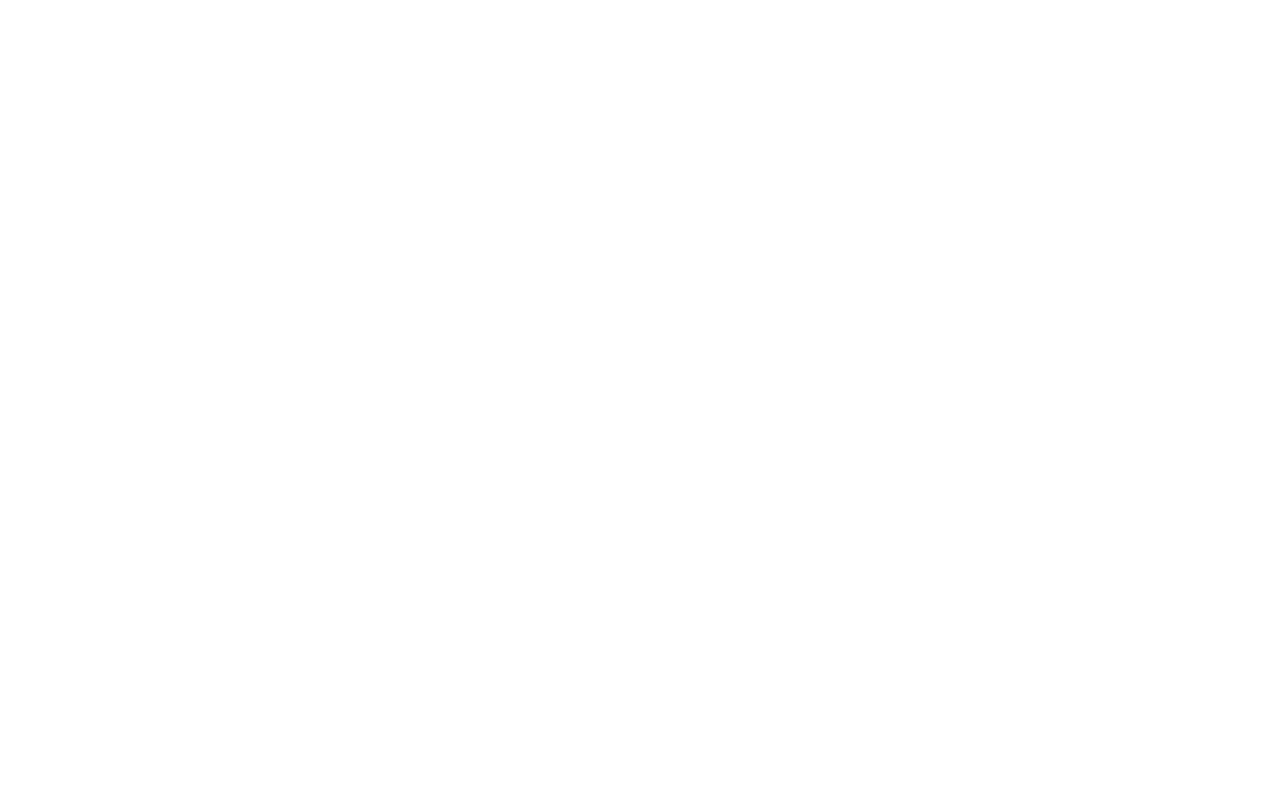
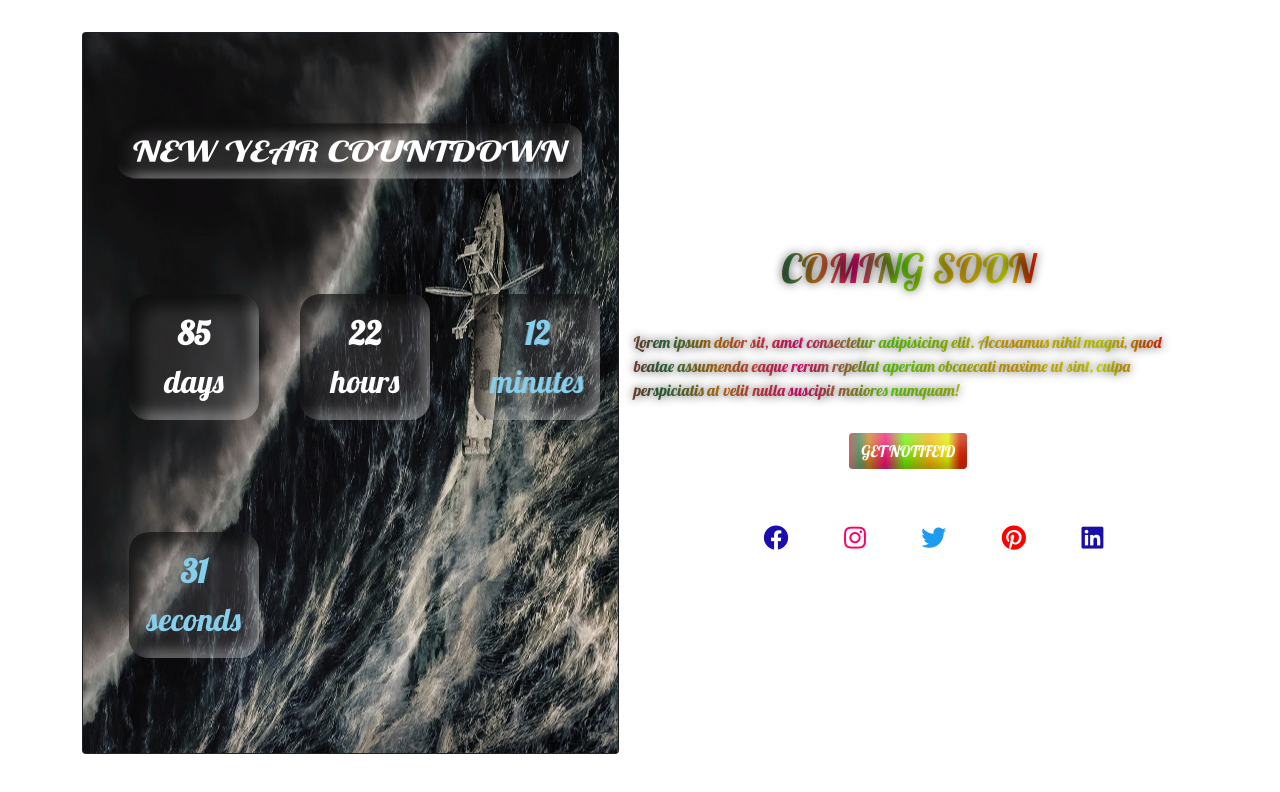
Before and after one commit to FbW-E04-2/browser-comingsoon-ademten7, a website built with Parcel: page src/index.html in a window 1280 px wide. Built offline with nearby package versions, Linux system fonts and the light colour scheme.

Commit message:
added solutions

```diff
--- a/src/index.html
+++ b/src/index.html
@@ -1,13 +1,47 @@
 <!DOCTYPE html>
 <html lang="en">
-  <head>
+
+<head>
     <meta charset="UTF-8" />
     <meta name="viewport" content="width=device-width, initial-scale=1.0" />
+    <link href="https://cdn.jsdelivr.net/npm/bootstrap@5.1.1/dist/css/bootstrap.min.css" rel="stylesheet" integrity="sha384-F3w7mX95PdgyTmZZMECAngseQB83DfGTowi0iMjiWaeVhAn4FJkqJByhZMI3AhiU" crossorigin="anonymous" />
+    <link rel="stylesheet" href="https://use.fontawesome.com/releases/v5.15.3/css/all.css" integrity="sha384-SZXxX4whJ79/gErwcOYf+zWLeJdY/qpuqC4cAa9rOGUstPomtqpuNWT9wdPEn2fk" crossorigin="anonymous" />
     <meta http-equiv="X-UA-Compatible" content="ie=edge" />
     <title></title>
-  </head>
+</head>
 
-  <body>
-    <main class="container"></main>
-  </body>
+<body>
+    <main class="container">
+        <div class="card bg-dark text-white">
+            <img src="./images/the-perfect-storm-53f1e412585c1.jpg" class="card-img" alt="..." />
+            <div class="card-img-overlay">
+                <h1 class="new-year">NEW YEAR COUNTDOWN</h1>
+                <div class="count">
+                    <p id="paragraph1" class="para para1"></p>
+                    <p id="paragraph2" class="para para2"></p>
+                    <p id="paragraph3" class="para para3"></p>
+                    <p id="paragraph4" class="para para4"></p>
+                </div>
+            </div>
+        </div>
+        <div class="coming-soon">
+            <h1 class="head-coming">COMING SOON</h1>
+            <p class="lorem">
+                Lorem ipsum dolor sit, amet consectetur adipisicing elit. Accusamus nihil magni, quod beatae assumenda eaque rerum repellat aperiam obcaecati maxime ut sint, culpa perspiciatis at velit nulla suscipit maiores numquam!
+            </p>
+            <!-- put here modals acilir pencere -->
+            <button type="button" class="btn btn-primary">GET NOTIFEID</button>
+            <!-- put here modals acilir pencere -->
+            <div class="icons">
+                <i class="fab fa-facebook"></i>
+                <i class="fab fa-instagram"></i>
+                <i class="fab fa-twitter"></i>
+                <i class="fab fa-pinterest"></i>
+                <i class="fab fa-linkedin"></i>
+            </div>
+        </div>
+    </main>
+    <script src="./scripts/index.js"></script>
+</body>
+
 </html>
--- /dev/null
+++ b/src/scripts/defineLocaters.js
@@ -0,0 +1,7 @@
+let para1 = document.querySelector("#paragraph1");
+let para2 = document.querySelector("#paragraph2");
+let para3 = document.querySelector("#paragraph3");
+let para4 = document.querySelector("#paragraph4");
+let iTags = document.querySelectorAll("i");
+
+export { para1, para2, para3, para4, iTags };
--- /dev/null
+++ b/src/scripts/functions.js
@@ -0,0 +1,65 @@
+import { para1, para2, para3, para4, iTags } from "./defineLocaters.js"
+
+const totalTimes = () => {
+    //https://en.wikipedia.org/wiki/ISO_8601
+    // The ISO 8601 format:
+    // const deadline = '2015-12-31';
+    // const deadline = 'December 31 2015 23:59:59 GMT+0200';
+
+    const endDate = "December 31 2021 23:59:59 GMT+0200";
+    //console.log(Date.parse(new Date()));//it gives us millisecond from 1/1/1970==>1633554375000
+    const totalTime = Date.parse(endDate) - Date.parse(new Date()); //it gives millisecond
+
+    const totalDay = Math.floor(totalTime / (24 * 60 * 60 * 1000));
+
+    let remainMillisecond = totalTime % (24 * 60 * 60 * 1000);
+
+    const totalHours = Math.floor(remainMillisecond / (60 * 60 * 1000));
+
+    remainMillisecond %= (60 * 60 * 1000);
+
+    const totalMinutes = Math.floor(remainMillisecond / (60 * 1000))
+
+    remainMillisecond %= (60 * 1000);
+
+    const totalSeconds = Math.floor(remainMillisecond / (1000));
+
+    let rest;
+
+    [...rest] = [totalDay, totalHours, totalMinutes, totalSeconds]; //return array
+
+    return rest;
+
+}
+
+const showTime = () => {
+
+    para1.innerHTML = `<span><b>${totalTimes()[0]} </b>days</span>`
+    para2.innerHTML = `<span><b>${totalTimes()[1]} </b>hours</span>`
+    para3.innerHTML = `<span><b>${totalTimes()[2]} </b>minutes</span>`
+    para4.innerHTML = `<span><b>${totalTimes()[3]} </b>seconds</span>`
+
+}
+
+export const setIntervalFunc = () => {
+    setInterval(showTime, 1000);
+}
+
+export const hoverEffect = () => {
+
+    iTags.forEach(tag => {
+        console.log(tag);
+        tag.addEventListener("mouseover", (e) => {
+
+            tag.style.cssText = "transform: scale(2)"
+        })
+
+        tag.addEventListener("mouseout", (e) => {
+            tag.style.cssText = "transform: scale(1)"
+        })
+    })
+
+
+
+
+}
--- a/src/scripts/index.js
+++ b/src/scripts/index.js
@@ -1,6 +1,16 @@
 // The following line makes sure your styles are included in the project. Don't remove this.
 import '../styles/main.scss';
+import moment from "moment";
+import { para1, para2, para3, para4 } from "./defineLocaters.js"
+import { setIntervalFunc, hoverEffect } from "./functions.js";
+
+
+setIntervalFunc();
+hoverEffect()
+
+
 // Import any additional modules you want to include below \/
+//setInterval(moment().format('MMMM Do YYYY, h:mm:ss, a'), 1000)
 
 
 // \/ All of your javascript should go here \/
--- a/src/styles/main.scss
+++ b/src/styles/main.scss
@@ -1,6 +1,141 @@
 // This is where your styles can go, import any other scss or css files here or write your own style directly below
-
+@import url("https://fonts.googleapis.com/css2?family=Lobster&display=swap");
 body,
 body * {
-  box-sizing: border-box;
+    box-sizing: border-box;
+    font-family: "Lobster", cursive;
 }
+
+.container {
+    margin-top: 2em;
+    margin-bottom: 2em;
+    display: flex;
+    justify-content: space-between;
+    .card-img-overlay {
+        display: flex;
+        flex-direction: column;
+        justify-content: center;
+        align-items: center;
+    }
+    .count {
+        display: flex;
+        flex-wrap: wrap;
+        justify-content: space-between;
+        align-items: center;
+    }
+    .new-year {
+        padding: 15px;
+        background: rgba(146, 139, 139, 0.2);
+        backdrop-filter: blur(-7px);
+        background-clip: padding-box;
+        border-radius: 20px;
+        box-shadow: inset 12px 12px 16px 0 rgba(0, 0, 0, 0.644), inset -8px -8px 12px 0 rgba(255, 255, 255, 0.3);
+        overflow: hidden;
+        animation: newyear 4s infinite linear;
+    }
+    @keyframes newyear {
+        0% {
+            transform: rotateX(1turn);
+        }
+        100% {
+            transform: rotateX(0.5turn);
+        }
+    }
+    @keyframes paras {
+        0% {
+            transform: rotateY(1turn);
+        }
+        100% {
+            transform: rotateY(0.5turn);
+        }
+    }
+    .para {
+        display: flex;
+        margin-top: 3em;
+        font-size: 2rem;
+        margin-left: 30px;
+        // background-color: rgb(143, 139, 134);
+        padding: 15px;
+        background: rgba(146, 139, 139, 0.2);
+        backdrop-filter: blur(-7px);
+        background-clip: padding-box;
+        border-radius: 20px;
+        box-shadow: inset 12px 12px 16px 0 rgba(0, 0, 0, 0.644), inset -8px -8px 12px 0 rgba(255, 255, 255, 0.3);
+        overflow: hidden;
+        // clip-path: circle(10.1% at 50% 14%);
+        animation: paras 4s infinite linear;
+    }
+    .para4 {
+        color: skyblue;
+        animation: newyear 1s infinite linear;
+    }
+    .para3 {
+        color: skyblue;
+        animation: paras 60s infinite linear;
+    }
+    .para2 {
+        animation: paras 500s infinite linear;
+    }
+    .para1 {
+        animation: paras 86400s infinite linear;
+    }
+    span {
+        display: flex;
+        flex-direction: column;
+        width: 100px;
+        text-align: center;
+    }
+    .card-img {
+        height: 90vh;
+    }
+}
+
+.coming-soon {
+    display: flex;
+    flex-direction: column;
+    justify-content: center;
+    align-items: center;
+    .btn {
+        background: linear-gradient( 90deg, rgba(162, 21, 16, 0.8939950980392157) 0%, rgba(52, 122, 72, 1) 8%, rgba(204, 125, 21, 1) 17%, rgba(241, 15, 122, 1) 31%, rgba(108, 237, 6, 1) 47%, rgba(238, 176, 10, 1) 68%, rgba(222, 238, 2, 1) 84%, rgba(238, 39, 4, 1) 94%);
+        border: none;
+    }
+    .head-coming,
+    .lorem {
+        padding: 15px;
+        background: linear-gradient( 90deg, rgba(162, 21, 16, 0.8939950980392157) 0%, rgba(52, 122, 72, 1) 8%, rgba(204, 125, 21, 1) 17%, rgba(241, 15, 122, 1) 31%, rgba(108, 237, 6, 1) 47%, rgba(238, 176, 10, 1) 68%, rgba(222, 238, 2, 1) 84%, rgba(238, 39, 4, 1) 94%);
+        -webkit-text-fill-color: transparent;
+        -webkit-background-clip: text;
+        text-shadow: 0 0 10px rgba(0, 0, 0, 0.644);
+    }
+    .btn {
+        box-shadow: 12px 12px 16px 0 rgba(255, 255, 255, 0.3) inset, -8px -8px 12px 0 rgba(0, 0, 0, 0.25) inset;
+    }
+    .icons {
+        margin: 0 auto;
+        width: 75%;
+        text-align: center;
+        margin-top: 2em;
+        font-size: 25px;
+    }
+    i {
+        margin-left: 2em;
+        // &:hover {
+        //     transform: scale(1.5);
+        // }
+    }
+    .fa-facebook {
+        color: #1a0dab;
+    }
+    .fa-instagram {
+        color: rgb(255, 0, 106);
+    }
+    .fa-twitter {
+        color: rgb(29, 155, 240);
+    }
+    .fa-pinterest {
+        color: red;
+    }
+    .fa-linkedin {
+        color: #1a0dab;
+    }
+}
--- a/webpack.config.js
+++ /dev/null
@@ -1,121 +0,0 @@
-const path = require('path');
-const HtmlWebPackPlugin = require('html-webpack-plugin');
-const { CleanWebpackPlugin } = require('clean-webpack-plugin');
-const MiniCssExtractPlugin = require('mini-css-extract-plugin');
-const autoprefixer = require('autoprefixer');
-
-const config = {
-  entry: './src/scripts/index.js',
-  output: {
-    path: path.resolve(__dirname, 'dist'),
-    filename: path.join('scripts', 'bundle.js')
-  },
-  module: {
-    rules: [
-      // Scripts
-      {
-        test: /\.js$/,
-        exclude: /node_modules/,
-        use: {
-          loader: 'babel-loader',
-          options: {
-            presets: ['@babel/preset-env'],
-            sourceMaps: true
-          }
-        }
-      },
-      // index.html
-      {
-        test: /\.html$/,
-        use: [
-          {
-            loader: 'html-loader',
-            options: { minimize: true }
-          }
-        ]
-      },
-      // Styles
-      {
-        test: /\.css$|\.scss$/,
-        use: [
-          {
-            loader: 'style-loader'
-          },
-          MiniCssExtractPlugin.loader,
-          {
-            loader: 'css-loader',
-            options: {
-              sourceMap: true
-            }
-          },
-          {
-            loader: 'resolve-url-loader',
-            options: {
-              sourceMap: true
-            }
-          },
-          {
-            loader: 'sass-loader',
-            options: {
-              sourceMap: true
-            }
-          },
-          {
-            loader: 'postcss-loader',
-            options: {
-              sourceMap: true,
-              plugins: () => [autoprefixer()]
-            }
-          }
-        ]
-      },
-      // Images
-      {
-        test: /\.(png|jpg|jpeg|gif)$/,
-        use: [
-          {
-            loader: 'file-loader',
-            options: {
-              name: '[name].[ext]',
-              outputPath: 'img/',
-              publicPath: '../img/'
-            }
-          }
-        ]
-      },
-      // Fonts
-      {
-        test: /\.(woff(2)?|ttf|eot|svg)(\?v=\d+\.\d+\.\d+)?$/,
-        use: [
-          {
-            loader: 'file-loader',
-            options: {
-              name: '[name].[ext]',
-              outputPath: 'fonts/',
-              publicPath: '../fonts'
-            }
-          }
-        ]
-      }
-    ]
-  },
-  plugins: [
-    new CleanWebpackPlugin(),
-    new HtmlWebPackPlugin({
-      template: './src/index.html',
-      filename: './index.html'
-    }),
-    new MiniCssExtractPlugin({
-      filename: 'styles/[name].css',
-      chunkFilename: 'styles/chunks/[id].css'
-    })
-  ]
-};
-
-module.exports = (env, argv) => {
-  if (argv.mode === 'development') {
-    config.devtool = 'source-map';
-  }
-
-  return config;
-};
```
Also changed, not shown: package.json (+18 -33 lines), src/images/the-perfect-storm-53f1e412585c1.jpg (added), src/styles/main.css (added), 3 other files.
